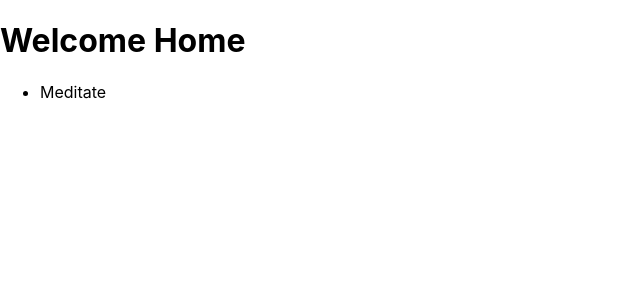
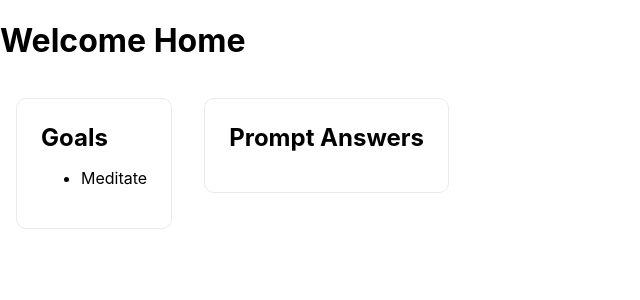
Before and after one commit to jacobkagon/garden-frontend, a Next.js app: page /home in a window 1280 px wide. Shown: the top 300 px of the page, without its empty margins (0-640 px from the left). Built offline with nearby package versions, Linux system fonts and the light colour scheme.

Commit message:
added color to home container

```diff
--- a/components/Goals.js
+++ b/components/Goals.js
@@ -1,13 +1,14 @@
-import React from 'react';
+import React from "react";
 
 const Goals = () => {
   return (
     <div>
+      <h3>Goals</h3>
       <ul>
         <li>Meditate</li>
       </ul>
     </div>
   );
-}
+};
 
 export default Goals;
--- a/components/Prompt.js
+++ b/components/Prompt.js
@@ -1,11 +1,12 @@
-import React from 'react';
+import React from "react";
 
 const Prompt = () => {
-    return (
-        <div>
-
-        </div>
-    );
-}
+  return (
+    <div>
+      <h3>Prompt Answers</h3>
+      <div></div>
+    </div>
+  );
+};
 
 export default Prompt;
--- a/components/Welcome.js
+++ b/components/Welcome.js
@@ -1,4 +1,5 @@
 import React from 'react';
+import styles from '../styles/Home.module.css'
 
 const Welcome = () => {
     return (
--- a/pages/home.js
+++ b/pages/home.js
@@ -1,12 +1,20 @@
 import React from 'react';
 import Goals from "../components/Goals"
 import Prompt from "../components/Prompt"
+import styles from '../styles/Home.module.css'
+
 const home = () => {
     return (
         <div>
             <h1>Welcome Home</h1>
-            <Goals/>
+            <div styles={styles.container}>
+            <div className={styles.card}>
+            <Goals />
+            </div>
+            <div className={styles.card}>
             <Prompt/>
+            </div>
+            </div>
         </div>
     );
 }
--- a/styles/Home.module.css
+++ b/styles/Home.module.css
@@ -90,18 +90,21 @@
   border: 1px solid #eaeaea;
   border-radius: 10px;
   transition: color 0.15s ease, border-color 0.15s ease;
+  float: left;
+
 }
 
 .card:hover,
 .card:focus,
 .card:active {
-  color: #0070f3;
-  border-color: #0070f3;
+  color: #A8C87F;
+  border-color: #A8C87F;
 }
 
 .card h3 {
   margin: 0 0 1rem 0;
   font-size: 1.5rem;
+
 }
 
 .card p {
@@ -109,6 +112,8 @@
   font-size: 1.25rem;
   line-height: 1.5;
 }
+
+
 
 .logo {
   height: 1em;
--- a/styles/globals.css
+++ b/styles/globals.css
@@ -14,3 +14,6 @@ a {
 * {
   box-sizing: border-box;
 }
+:root {
+  --primary: #228B22;
+}
```
Lines whose indentation alone changed are shown as unchanged.
